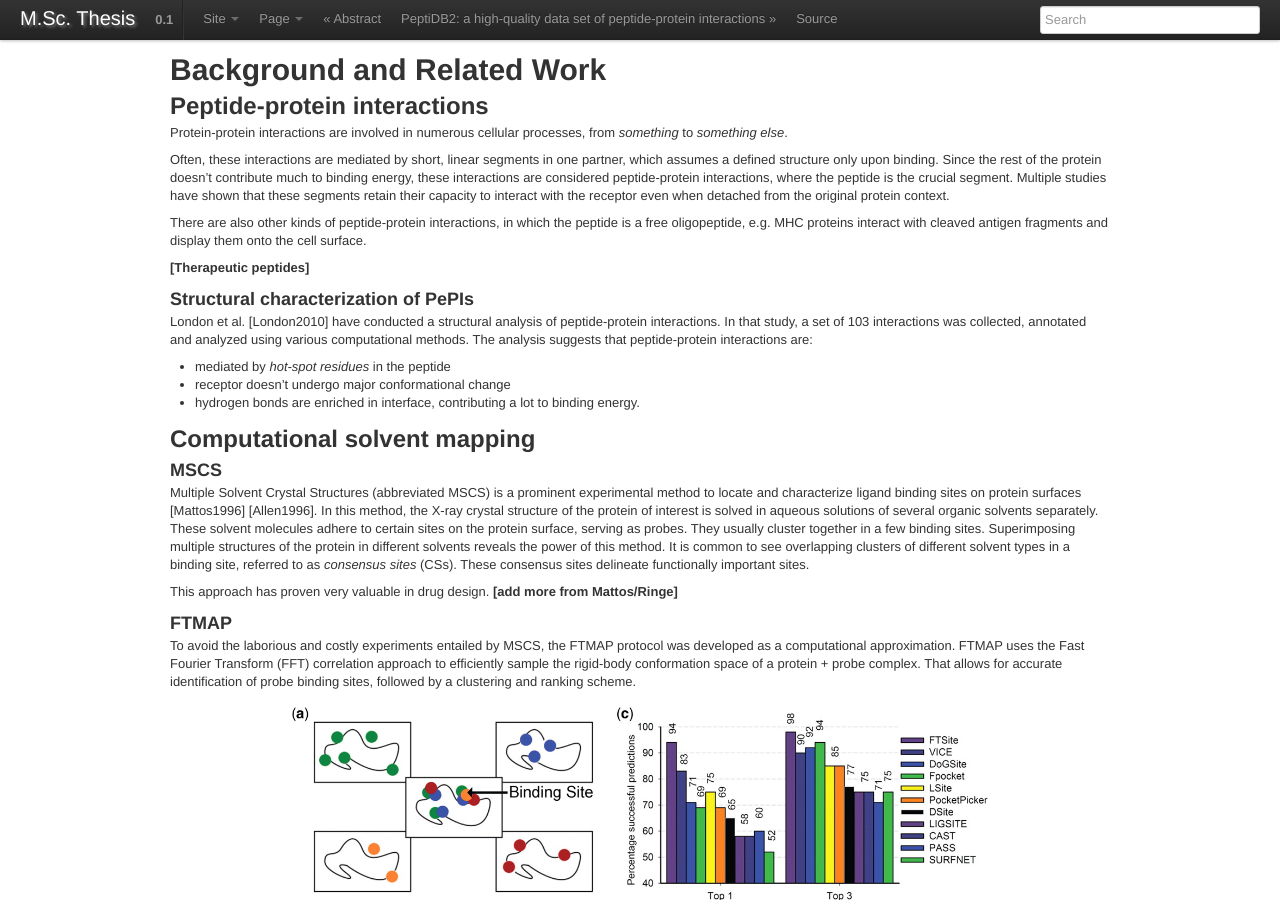
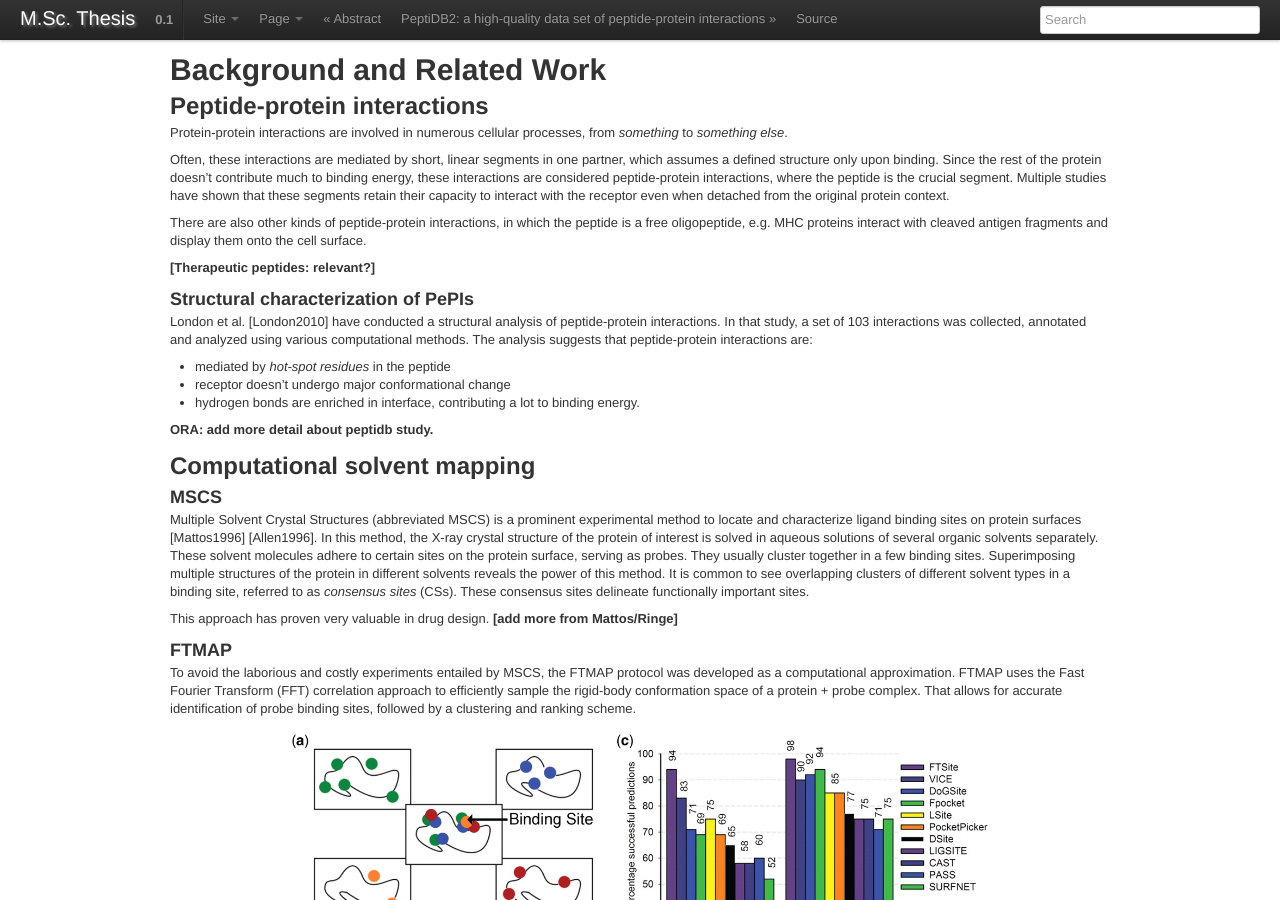
Before and after one commit to assaff/msc-thesis, a Sphinx documentation site: the page built from source/background.rst, in a window 1280 px wide and 900 px high. Built offline with Sphinx 7.4.7, drawn with Linux system fonts in a browser that asks for light colours; formulas are drawn with MathJax 3.

Commit message:
added comment to background

```diff
--- a/source/background.rst
+++ b/source/background.rst
@@ -22,7 +22,7 @@ the peptide is a free oligopeptide, e.g. MHC proteins
 interact with cleaved antigen fragments and display them onto the
 cell surface.
 
-**[Therapeutic peptides]**
+**[Therapeutic peptides: relevant?]**
 
 Structural characterization of PePIs
 ~~~~~~~~~~~~~~~~~~~~~~~~~~~~~~~~~~~~~~~~~~
@@ -36,6 +36,9 @@ methods. The analysis suggests that peptide-protein interactions are:
 * receptor doesn't undergo major conformational change
 * hydrogen bonds are enriched in interface, contributing a lot to
   binding energy.
+
+**ORA: add more detail about peptidb study.**
+
 
 .. commented
 
```
